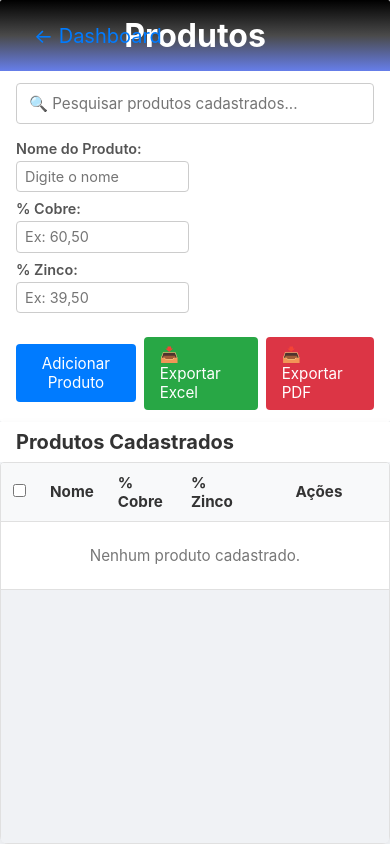
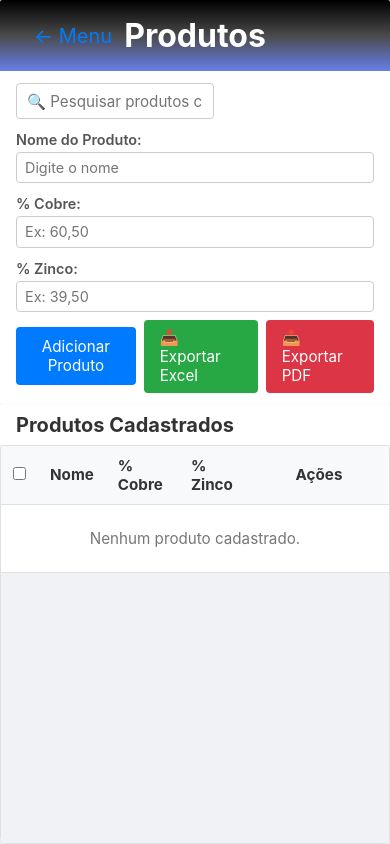
Before and after one commit to EloimColossette/Sistema-de-M-dio-Custo-Web, a Flask app: page /produtos in a window 390 px wide. Run offline with Flask 3, Linux system fonts and the light colour scheme; the visitor is signed in with stand-in values (Sample User, id 1); data that the repository does not hold is empty; some libraries are stand-ins or nearby versions.

Commit message:
Atualizando o git

```diff
--- a/static/css/produtos.css
+++ b/static/css/produtos.css
@@ -67,6 +67,7 @@
 /* Interno do card-add */
 .card-add .card-body {
   padding: 12px 16px;
+  position: relative; /* necessário para posicionamento absoluto da search */
 }
 
 /* Ajuste para formulário dentro do card-add */
@@ -498,3 +445,56 @@
   border-left: 4px solid #007bff;
   color: #004085;
 }
+
+/* =========================
+   POSICIONAMENTO DA PESQUISA NO "QUADRADO VERMELHO"
+   =========================
+   (use a classe header-right-search no HTML para ativar este posicionamento)
+*/
+
+/* pesquisa dentro do card-body (canto direito) */
+.card-add .card-body .search-container.header-right-search {
+  position: absolute;
+  right: 16px;
+  top: 30px;           /* <- valor ajustado: desceu um pouco (antes 48px) */
+  width: 380px;
+  max-width: calc(100% - 320px);
+  z-index: 30;
+}
+.card-add .card-body .search-container.header-right-search input {
+  width: 100%;
+  height: 36px;
+  padding: 8px 10px;
+  border-radius: 4px;
+  border: 1px solid #ccc;
+  box-sizing: border-box;
+}
+
+/* se você tiver uma search padrão dentro do fluxo e não quiser duplicar, esconda-a */
+.page-controls .search-container { display: none; }
+
+/* responsividade: reduz a largura em telas menores e empilha em mobile */
+@media (max-width: 980px) {
+  .card-add .card-body .search-container.header-right-search {
+    width: 260px;
+    max-width: calc(100% - 160px);
+    top: 60px;
+  }
+  /* ativa o spacer para manter alinhamento caso precise */
+  .form-group.form-group-spacer { display: block; min-height: 1px; }
+}
+
+@media (max-width: 560px) {
+  .card-add .card-body .search-container.header-right-search {
+    position: static;
+    transform: none;
+    width: 100%;
+    margin-bottom: 12px;
+    top: auto;
+    right: auto;
+  }
+  /* empilha o formulário em mobile */
+  .card-add .card-body form { display: block; }
+  .form-row.horizontal { flex-direction: column; gap: 12px; }
+  .form-group.form-group-spacer { display: none; }
+}
--- a/templates/entrada_nf.html
+++ b/templates/entrada_nf.html
@@ -12,7 +12,7 @@
     <div class="card card-add">
       <div class="card-header">
         <h2>Entrada de Nota Fiscal</h2>
-        <a href="{{ url_for('dashboard.dashboard') }}" class="btn-back-dashboard">← Dashboard</a>
+        <a href="{{ url_for('dashboard.dashboard') }}" class="btn-back-dashboard">← Menu</a>
       </div>
       <div class="card-body">
         {% with messages = get_flashed_messages(with_categories=true) %}
--- a/templates/materiais.html
+++ b/templates/materiais.html
@@ -13,7 +13,7 @@
     <div class="card card-add">
       <div class="card-header">
         <h2>Base de Materiais</h2>
-        <a href="{{ url_for('dashboard.dashboard') }}" class="btn-back-dashboard">← Dashboard</a>
+        <a href="{{ url_for('dashboard.dashboard') }}" class="btn-back-dashboard">← Menu</a>
       </div>
       <div class="card-body">
         <!-- Barra de pesquisa -->
--- a/templates/produtos.html
+++ b/templates/produtos.html
@@ -13,11 +13,12 @@
     <div class="card card-add">
       <div class="card-header">
         <h2>Produtos</h2>
-        <a href="{{ url_for('dashboard.dashboard') }}" class="btn-back-dashboard">← Dashboard</a>
+        <a href="{{ url_for('dashboard.dashboard') }}" class="btn-back-dashboard">← Menu</a>
       </div>
       <div class="card-body">
 
-        <div class="search-container">
+        <!-- pesquisa posicionada à direita (canto vermelho do print) -->
+        <div class="search-container header-right-search" aria-label="Campo de pesquisa">
           <input type="text" id="search_produto" placeholder="🔍 Pesquisar produtos cadastrados..." />
         </div>
 
@@ -45,7 +46,11 @@
               <label for="pc_zinco">% Zinco:</label>
               <input type="text" id="pc_zinco" name="pc_zinco" placeholder="Ex: 39,50" required />
             </div>
+
+            <!-- opcional spacer para manter alinhamento em algumas larguras -->
+            <div class="form-group form-group-spacer" aria-hidden="true"></div>
           </div>
+
           <div class="form-row form-row-submit">
             <div class="botoes-esquerda">
               <button type="submit" class="btn-primary">Adicionar Produto</button>
@@ -74,7 +79,7 @@
         </button>
       </div>
       <div class="card-body">
-        <!-- Form de exclusão em massa, agora fora da table -->
+        <!-- Form de exclusão em massa -->
         <form id="form-delete-selecionados"
               action="{{ url_for('produtos.delete_selecionados_produtos') }}"
               method="post">
@@ -95,7 +100,6 @@
               {% for p in produtos %}
               <tr data-id="{{ p.id }}">
                 <td>
-                  <!-- checkbox agora referenciada ao form-delete-selecionados -->
                   <input type="checkbox"
                          name="produto_ids"
                          value="{{ p.id }}"
@@ -131,7 +135,6 @@
                   <span class="icon edit-icon" title="Editar">✏️</span>
                   <span class="icon save-icon hidden" title="Salvar">💾</span>
 
-                  <!-- botão individual aponta para form “fantasma” externo -->
                   <button
                     type="submit"
                     class="icon delete-icon btn-delete-confirm"
@@ -151,7 +154,7 @@
           </table>
         </div>
 
-        <!-- Forms “fantasma” individuais _fora_ da table -->
+        <!-- Forms “fantasma” individuais -->
         {% for p in produtos %}
         <form id="delete-{{ p.id }}"
               action="{{ url_for('produtos.delete_produto', prod_id=p.id) }}"
--- a/templates/saida_nf.html
+++ b/templates/saida_nf.html
@@ -12,7 +12,7 @@
     <div class="card card-add">
       <div class="card-header">
         <h2>Saída de Nota Fiscal</h2>
-        <a href="{{ url_for('dashboard.dashboard') }}" class="btn-back-dashboard">← Dashboard</a>
+        <a href="{{ url_for('dashboard.dashboard') }}" class="btn-back-dashboard">← Menu</a>
       </div>
       <div class="card-body">
         {% with messages = get_flashed_messages(with_categories=true) %}
--- a/templates/usuarios.html
+++ b/templates/usuarios.html
@@ -12,7 +12,7 @@
 <body>
   <div class="container">
     <header class="page-header">
-      <a href="{{ url_for('dashboard.dashboard') }}" class="btn-icon" title="Voltar para o Dashboard">← Dashboard</a>
+      <a href="{{ url_for('dashboard.dashboard') }}" class="btn-icon" title="Voltar para o Menu">← Menu</a>
       <h1 class="page-title">Usuários</h1>
     </header>
 
```
Also changed, not shown: other parts of static/css/produtos.css (+5 -59 lines), static/css/calculo_nfs.css (+78 -1 lines), templates/calculo_nfs.html (+8 -5 lines). Lines whose indentation alone changed are shown as unchanged.
